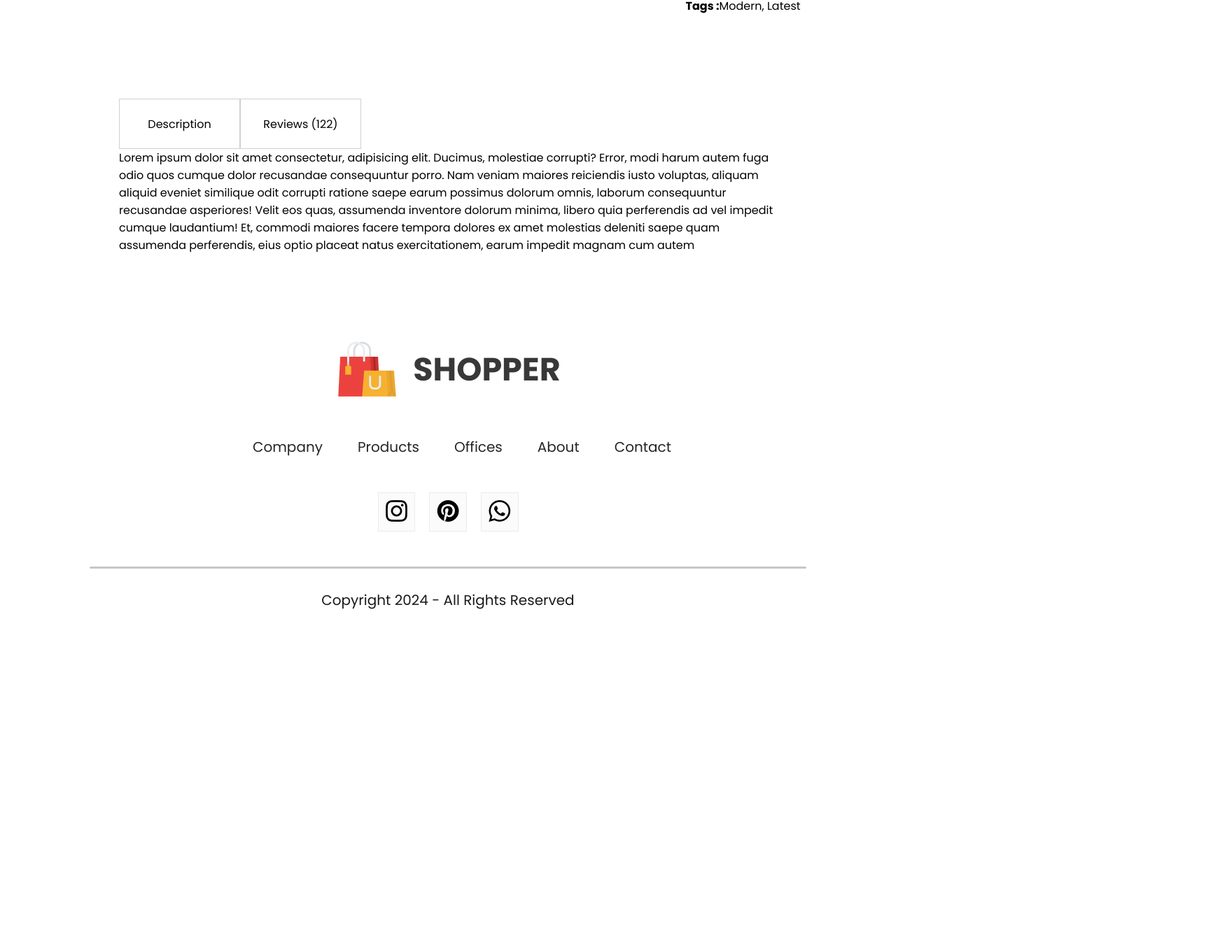
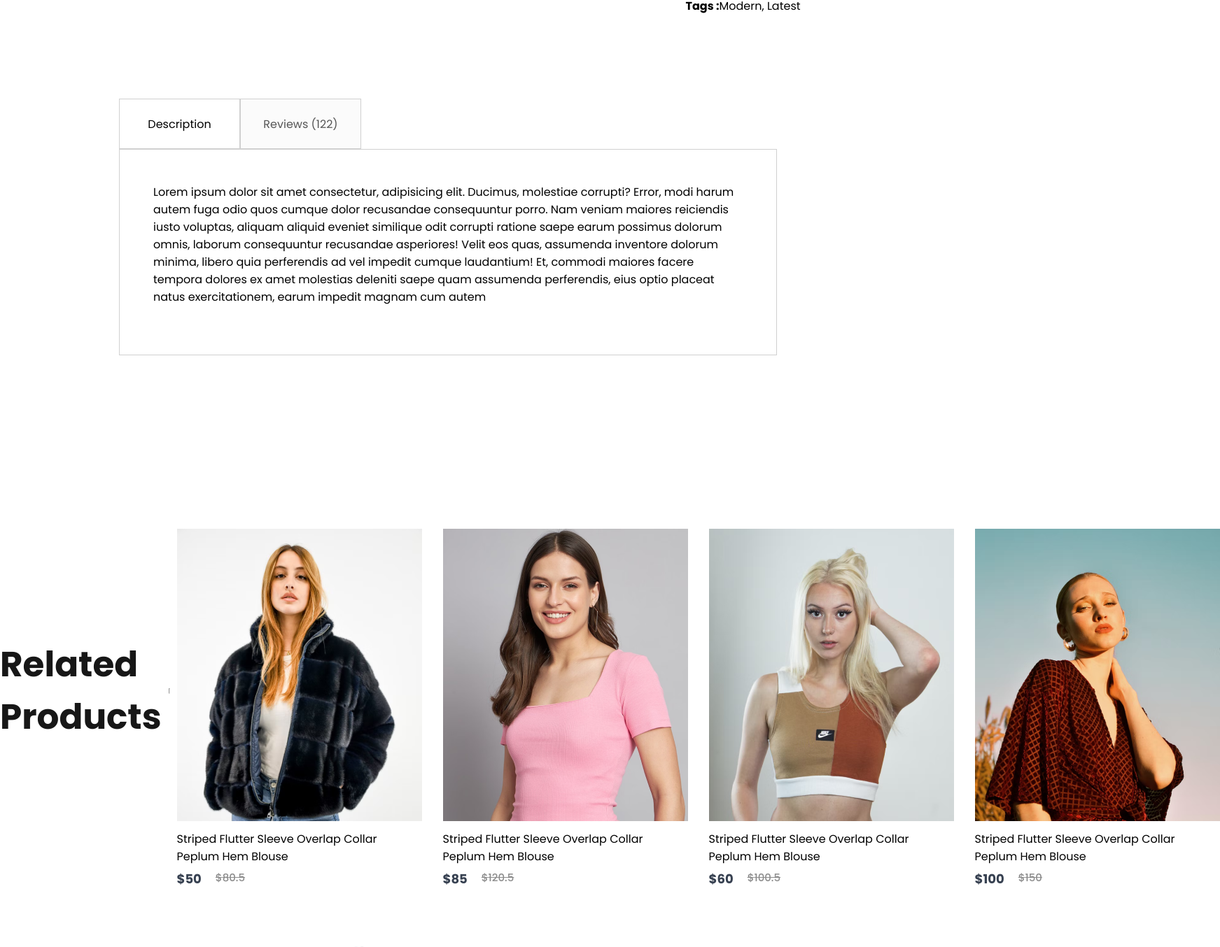
Before and after one commit to utkarsh125/ECommerce, a React (Vite) app in the folder ecommerce-website/: page /product/1 in a window 1280 px wide. Shown: the part 1115-2469 px from the top of the page at 70% size, 1743 px wide, since content can reach past the window. Before the commit the page ends 2018 px from the top, so only its background shows below. Built offline with nearby package versions, Linux system fonts and the light colour scheme.

Commit message:
RelatedProducts sub-section created

```diff
--- a/ecommerce-website/src/components/DescriptionBox/DescriptionBox.css
+++ b/ecommerce-website/src/components/DescriptionBox/DescriptionBox.css
@@ -15,3 +15,16 @@
     height: 70px;
     border: 1px solid #d0d0d0;
 }
+.descriptionbox-nav-box.fade{
+    background: #FBFBFB;
+    color: #555;
+}
+
+.descriptionbox-description{
+    display: flex;
+    flex-direction: column;
+    gap: 25px;
+    border: 1px solid #d0d0d0;
+    padding: 48px;
+    padding-bottom: 70px;
+}
--- /dev/null
+++ b/ecommerce-website/src/components/RelatedProducts/RelatedProducts.css
@@ -0,0 +1,26 @@
+.relatedproducts{
+    display: flex;
+    flex: column;
+    align-items: center;
+    gap: 10px;
+    height: 90vh;
+}
+
+.relatedproducts h1{
+    color: #171717;
+    font-size: 50px;
+    font-weight: 600
+}
+
+.relatedproducts hr{
+    width: 200px;
+    height: 6px;
+    border-radius: 10px;
+    background: #252525;
+}
+
+.relatedproducts-item{
+    margin-top: 50px;
+    gap: 30px;
+    display: flex;
+}
--- /dev/null
+++ b/ecommerce-website/src/components/RelatedProducts/RelatedProducts.jsx
@@ -0,0 +1,20 @@
+import React from 'react'
+import './RelatedProducts.css'
+import data_product from '../assets/data'
+import Item from '../Item/Item'
+
+const RelatedProducts = () => {
+  return (
+    <div className="relatedproducts">
+        <h1>Related Products</h1>
+        <hr />
+        <div className="relatedproducts-item">
+            {data_product.map((item,i)=>{
+                return <Item key={i} id={item.id} name={item.name} image = {item.image} new_price ={item.new_price} old_price = {item.old_price}/>
+            })}
+        </div>
+    </div>
+  )
+}
+
+export default RelatedProducts
--- a/ecommerce-website/src/pages/Product.jsx
+++ b/ecommerce-website/src/pages/Product.jsx
@@ -4,6 +4,7 @@
 import Breadcrumbs from '../components/Breadcrumbs/Breadcrumbs';
 import ProductDisplay from '../components/ProductDisplay/ProductDisplay';
 import DescriptionBox from '../components/DescriptionBox/DescriptionBox';
+import RelatedProducts from '../components/RelatedProducts/RelatedProducts'
 
 const Product = () => {
 
@@ -17,6 +18,7 @@
       <Breadcrumbs product={product} />
       <ProductDisplay product={product} />
       <DescriptionBox/>
+      <RelatedProducts />
     </div>
   )
 }
```
